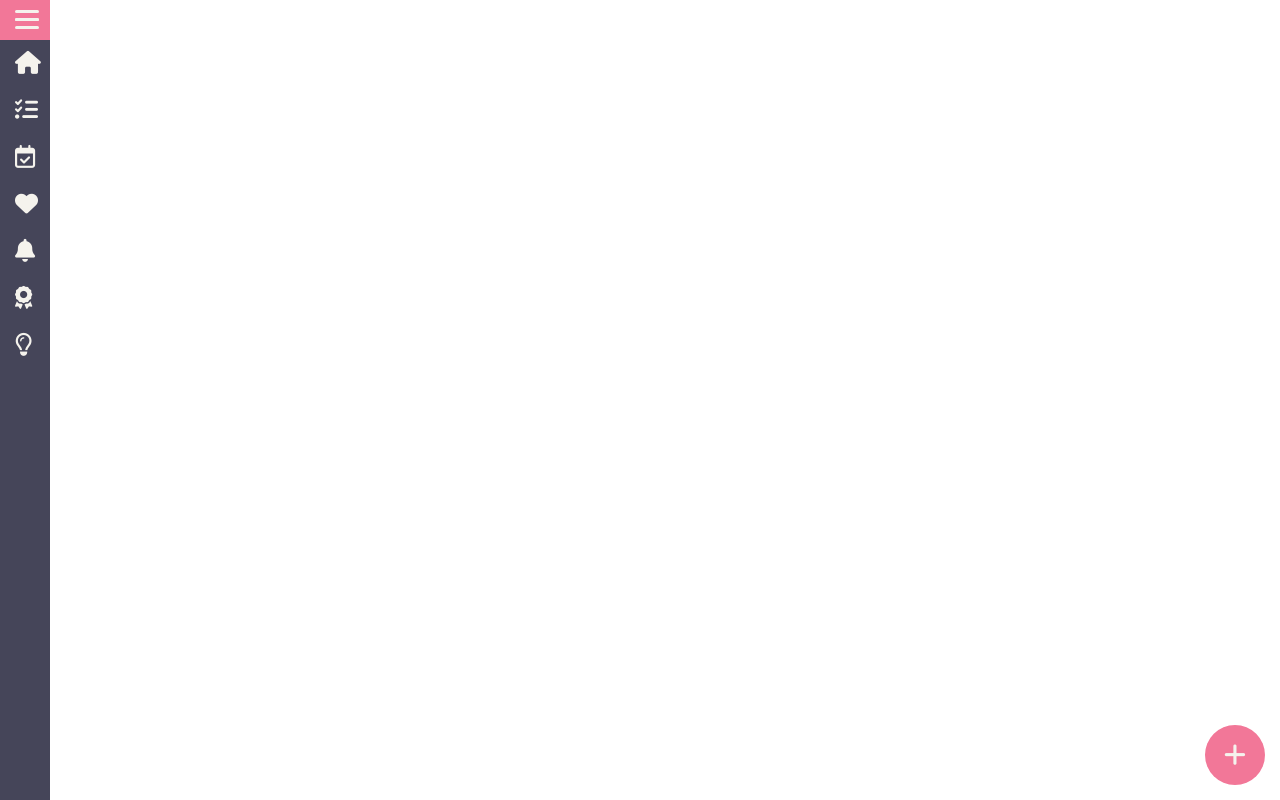
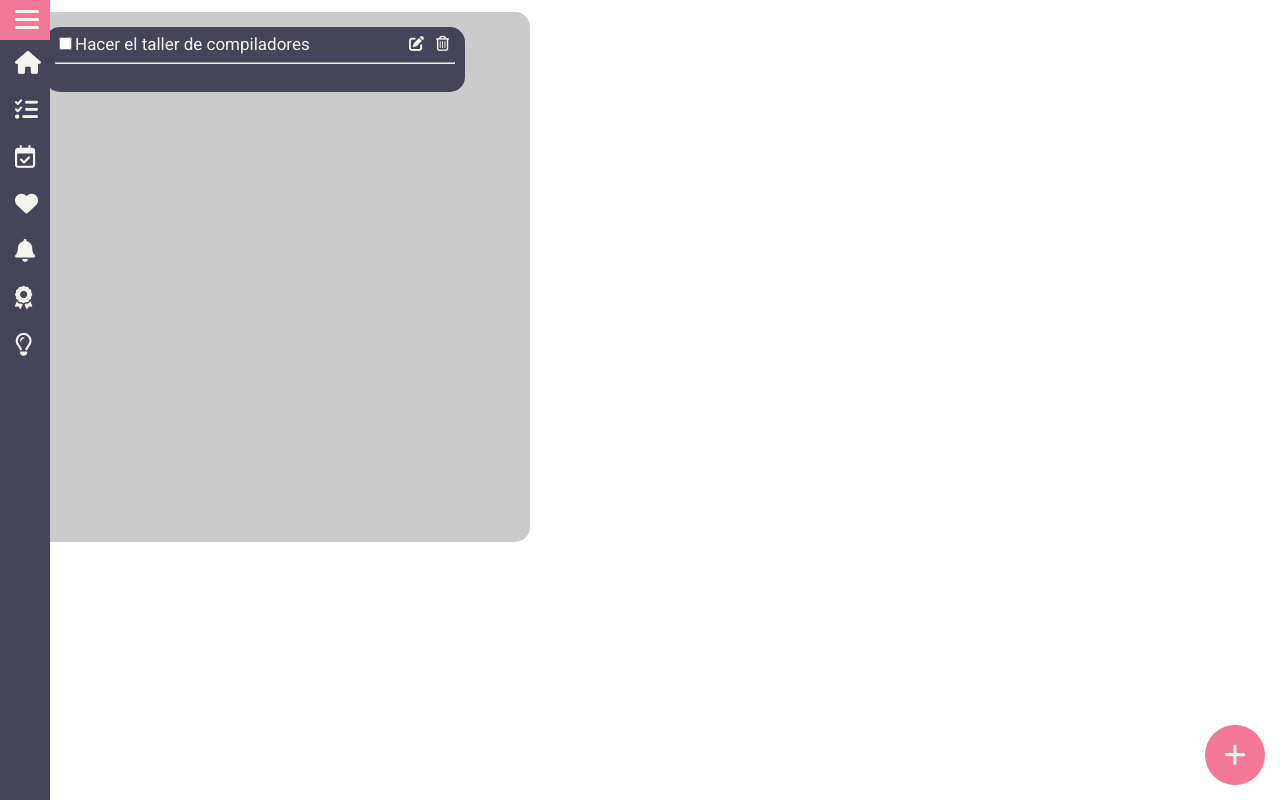
Before and after one commit to valtdv/TaskyChan, a React (Create React App) app: page / in a window 1280 px wide. Built offline with nearby package versions, Linux system fonts and the light colour scheme.

Commit message:
started to build tasks view

```diff
--- a/src/App.css
+++ b/src/App.css
@@ -1,22 +1,23 @@
-@import url('https://fonts.googleapis.com/css2?family=Noto+Sans+JP&family=Roboto&display=swap');
+@import url("https://fonts.googleapis.com/css2?family=Noto+Sans+JP&family=Roboto&display=swap");
 
-:root{
+:root {
   --purple: #454559;
-  --pink: #F27798;
+  --pink: #f27798;
   --darker-pink: #ee5b82;
-  --black: #0D0D0D;
-  --lighter-grey: #F5F3ED;
+  --black: #0d0d0d;
+  --lighter-grey: #f5f3ed;
   --slightly-less-grey: #dfdddd;
   --grey: #cccbcb;
   --darker-grey: #9e9a9a;
 }
 
-html, body{
+html,
+body {
   padding: 0%;
   margin: 0%;
   color: var(--black);
   text-align: center;
-  font-family: 'Roboto', sans-serif;
+  font-family: "Roboto", sans-serif;
 }
 
 body::-webkit-scrollbar {
@@ -35,15 +36,23 @@ body::-webkit-scrollbar-thumb {
   border: 3px solid var(--darker-grey);
 }
 
-h1, h2, h3{
-  font-family: 'Noto Sans JP', sans-serif;
+h1,
+h2,
+h3 {
+  font-family: "Noto Sans JP", sans-serif;
 }
 
-a, button, input[type='button'], input[type='submit'] {
+a,
+button,
+input[type="button"],
+input[type="submit"] {
   cursor: pointer;
 }
 
-.blur{
+.blur {
+  -webkit-filter: blur(1px);
+  -moz-filter: blur(1px);
+  -o-filter: blur(1px);
+  -ms-filter: blur(1px);
   filter: blur(1px);
-  -webkit-filter: blur(1px);
 }
--- a/src/App.js
+++ b/src/App.js
@@ -1,14 +1,14 @@
-import React from 'react';
-import './App.css';
-import SideBar from './views/components/SideBar'
-import AddButton from './views/components/Buttons/AddButton'
+import React from "react";
+import "./App.css";
+import SideBar from "./views/components/SideBar";
+import Tasks from "./views/Tasks";
 
 function App() {
   return (
-    <div className='App'>
+    <div className="App">
       {/*<Task title="Hacer el taller de compiladores" />*/}
       <SideBar />
-      <AddButton />
+      <Tasks />
     </div>
   );
 }
--- a/src/views/Tasks.js
+++ b/src/views/Tasks.js
@@ -1,9 +1,20 @@
 import React, { Component } from "react";
+import "./css/Tasks.css";
+import AddButton from "./components/Buttons/AddButton";
+import Container from "./components/Container";
+import Task from "./components/Task";
 
-class Tasks extends Component{
-    render(){
-        return;
-    }
+class Tasks extends Component {
+  render() {
+    return (
+      <div className="Task">
+        <Container>
+          <Task title="Hacer el taller de compiladores" />
+        </Container>
+        <AddButton />
+      </div>
+    );
+  }
 }
 
 export default Tasks;
--- a/src/views/components/Buttons/AddButton/AddButton.js
+++ b/src/views/components/Buttons/AddButton/AddButton.js
@@ -2,12 +2,8 @@ import React, { Component } from "react";
 import "./AddButton.css";
 
 const AddButton = (props) => {
-  const prueba = () =>{
-    document.body.classList.add("blur");
-    //{props.click}
-  }
   return (
-    <button className="AddButton" onClick={props.click}>
+    <button className="AddButton" id="AddButton" onClick={props.click}>
       <i class="fas fa-plus"></i>
     </button>
   );
--- a/src/views/components/Container/Container.css
+++ b/src/views/components/Container/Container.css
@@ -2,8 +2,11 @@
 
 .Container {
   width: 450px;
-  height: 550px;
-  margin-left: 100px;
+  height: 500px;
+  display: block;
+  margin-top: 3%;
+  margin-left: auto;
+  margin-right: auto;
   overflow: auto;
   border-radius: 15px;
   background-color: var(--grey);
--- a/src/views/components/Container/Container.js
+++ b/src/views/components/Container/Container.js
@@ -1,8 +1,8 @@
-import React, { Component } from "react";
+import React from "react";
 import "./Container.css";
 
-const Container = () => {
-  return <div className="Container">{this.props.children}</div>;
+const Container = (props) => {
+return <div className="Container">{props.children}</div>;
 }
 
 export default Container;
--- /dev/null
+++ b/src/views/css/Tasks.css
@@ -0,0 +1 @@
+@import url("../../App.css");
```
